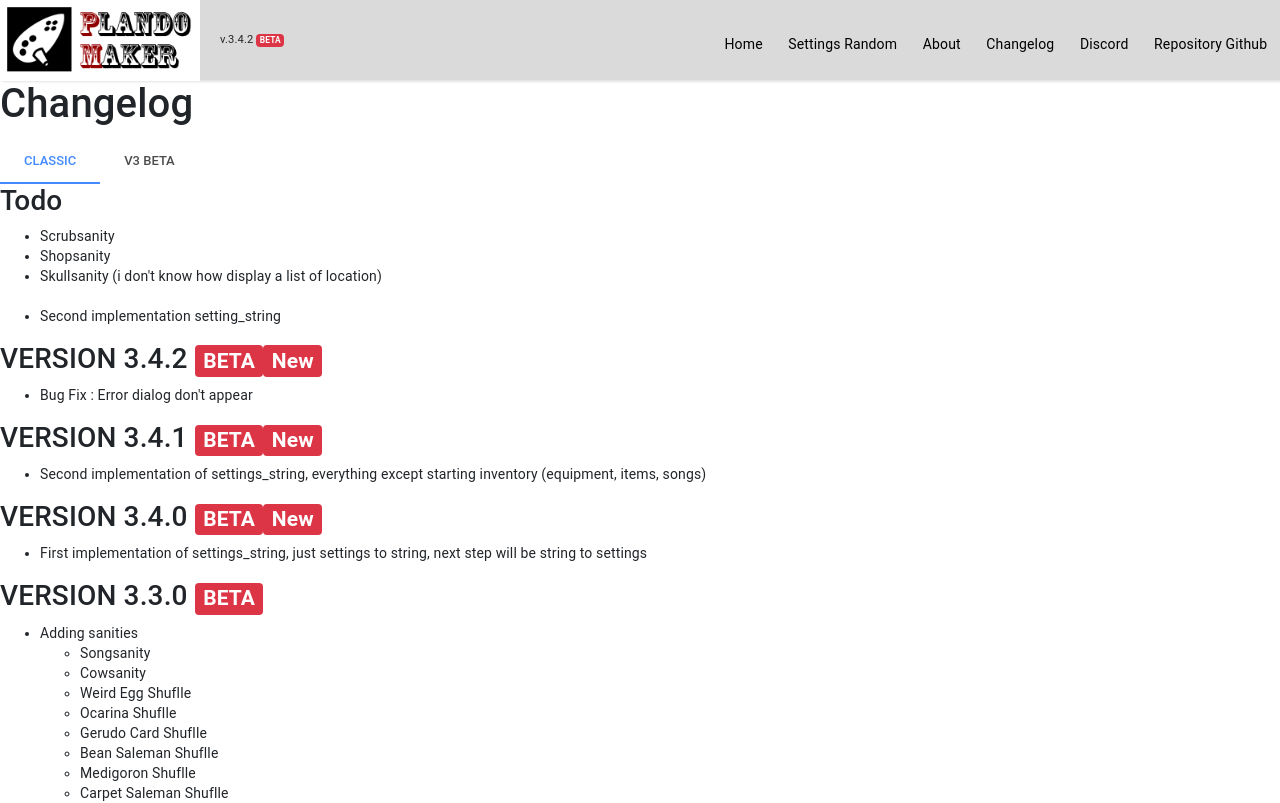
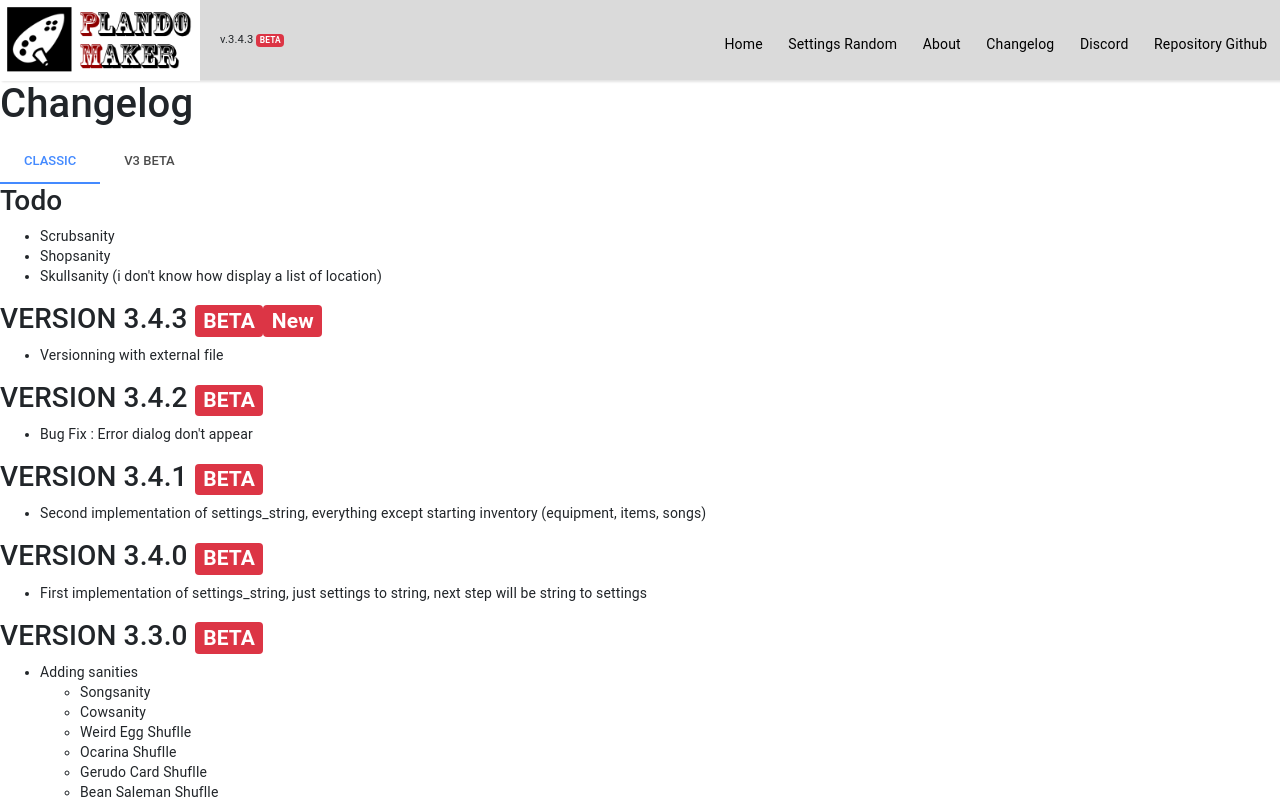
Before and after one commit to RawZ06/PlandoMaker, a Vue app: page /changelog in a window 1280 px wide. Shown: the top 803 px of the page. Built offline with nearby package versions, Linux system fonts and the light colour scheme.

Commit message:
Version 3.4.3

```diff
--- a/src/components/Changelog.vue
+++ b/src/components/Changelog.vue
@@ -12,13 +12,18 @@
 					<li>Scrubsanity</li>
 					<li>Shopsanity</li>
 					<li>Skullsanity (i don't know how display a list of location)</li>
-					<br>
-					<li>Second implementation setting_string</li>
 				</ul>
+                <h3>
+                    VERSION 3.4.3
+					 <span class="badge badge-danger">BETA</span>
+                    <span class="badge badge-danger">New</span>
+                </h3>
+                <ul>
+                    <li>Versionning with external file</li>
+                </ul>
 				<h3>
                     VERSION 3.4.2
 					 <span class="badge badge-danger">BETA</span>
-                    <span class="badge badge-danger">New</span>
                 </h3>
                 <ul>
                     <li>Bug Fix : Error dialog don't appear</li>
@@ -26,7 +31,6 @@
 				<h3>
                     VERSION 3.4.1
 					 <span class="badge badge-danger">BETA</span>
-                    <span class="badge badge-danger">New</span>
                 </h3>
                 <ul>
                     <li>Second implementation of settings_string, everything except starting inventory (equipment, items, songs)</li>
@@ -34,7 +38,6 @@
 				<h3>
                     VERSION 3.4.0
 					 <span class="badge badge-danger">BETA</span>
-                    <span class="badge badge-danger">New</span>
                 </h3>
                 <ul>
                     <li>First implementation of settings_string, just settings to string, next step will be string to settings</li>
--- a/version.json
+++ b/version.json
@@ -1,4 +1,4 @@
 {
-    "version": "3.4.2",
+    "version": "3.4.3",
     "type": "BETA"
 }
```
